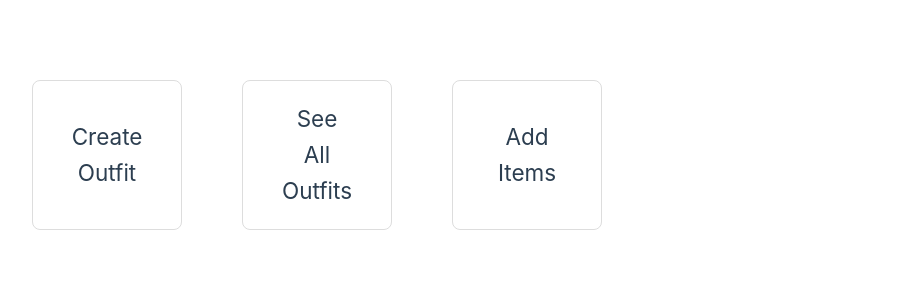
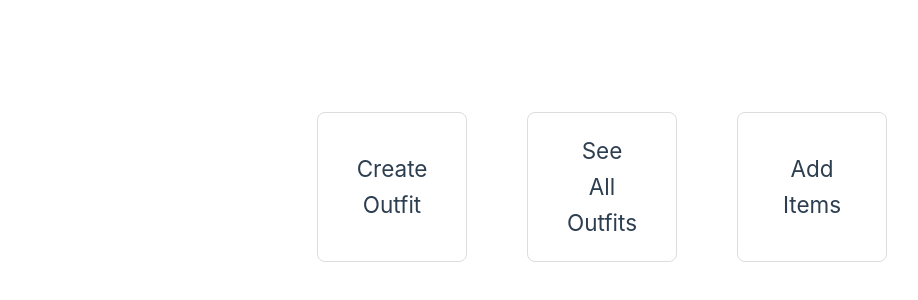
Before and after one commit to crisywini/the-wardrobe-grimmerie, a Vue app: page / in a window 1280 px wide. Shown: the part 280-580 px from the top of the page, without its empty margins (38-956 px from the left). Built offline with nearby package versions, Linux system fonts and the light colour scheme.

Commit message:
Fix centering in app container

```diff
--- a/src/App.vue
+++ b/src/App.vue
@@ -3,17 +3,16 @@ import { RouterView } from 'vue-router'
 </script>
 
 <template>
-  <div>
+  <div class="container">
     <RouterView />
   </div>
 </template>
 
 <style scoped>
-.app-container {
-  position: absolute;
-  top: 50%;
-  left: 50%;
-  margin-right: -50%;
-  transform: translate(-50%, -50%);
+.container {
+  display: flex;
+  width: 100%;
+  align-items: center;
+  justify-content: center;
 }
 </style>
--- a/src/assets/main.css
+++ b/src/assets/main.css
@@ -28,9 +28,7 @@ a,
   }
 
   #app {
-    display: grid;
-    grid-template-columns: 1fr 1fr;
-    padding: 0 2rem;
+
   }
 }
 
```
